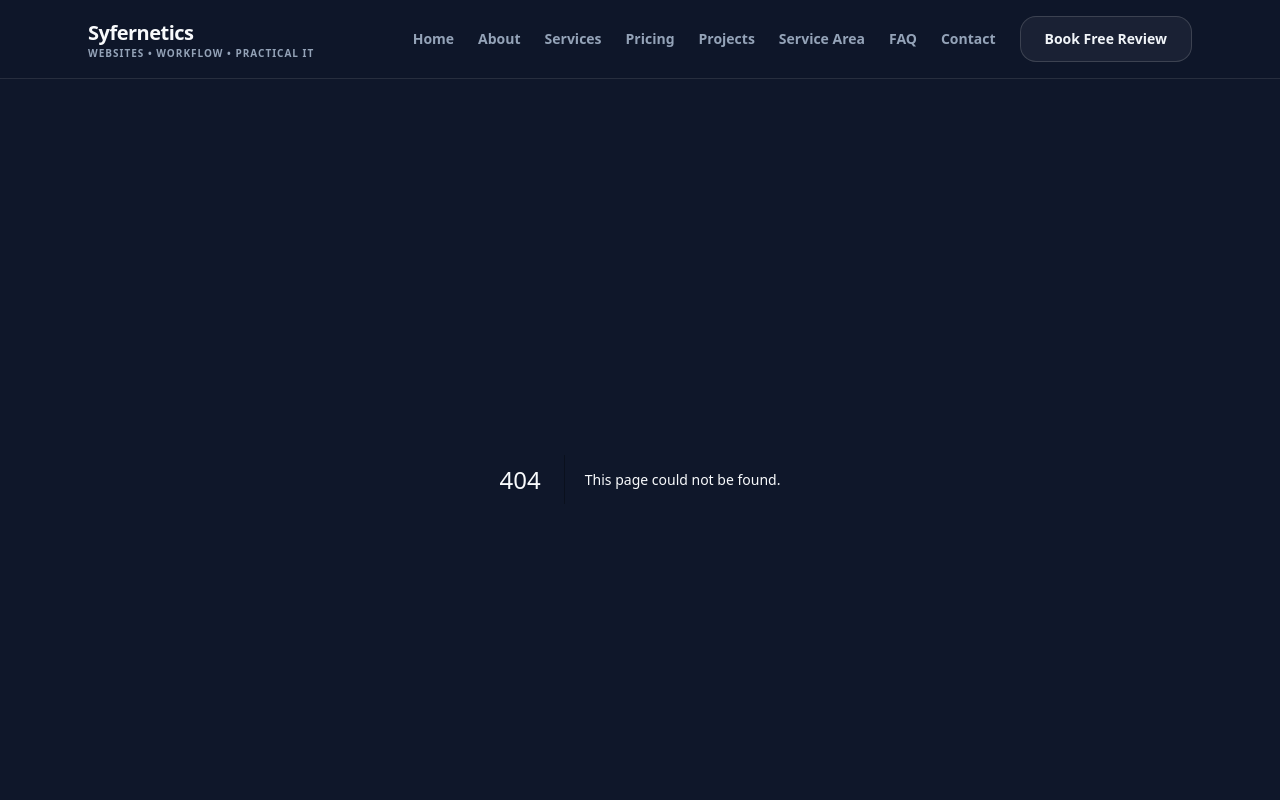
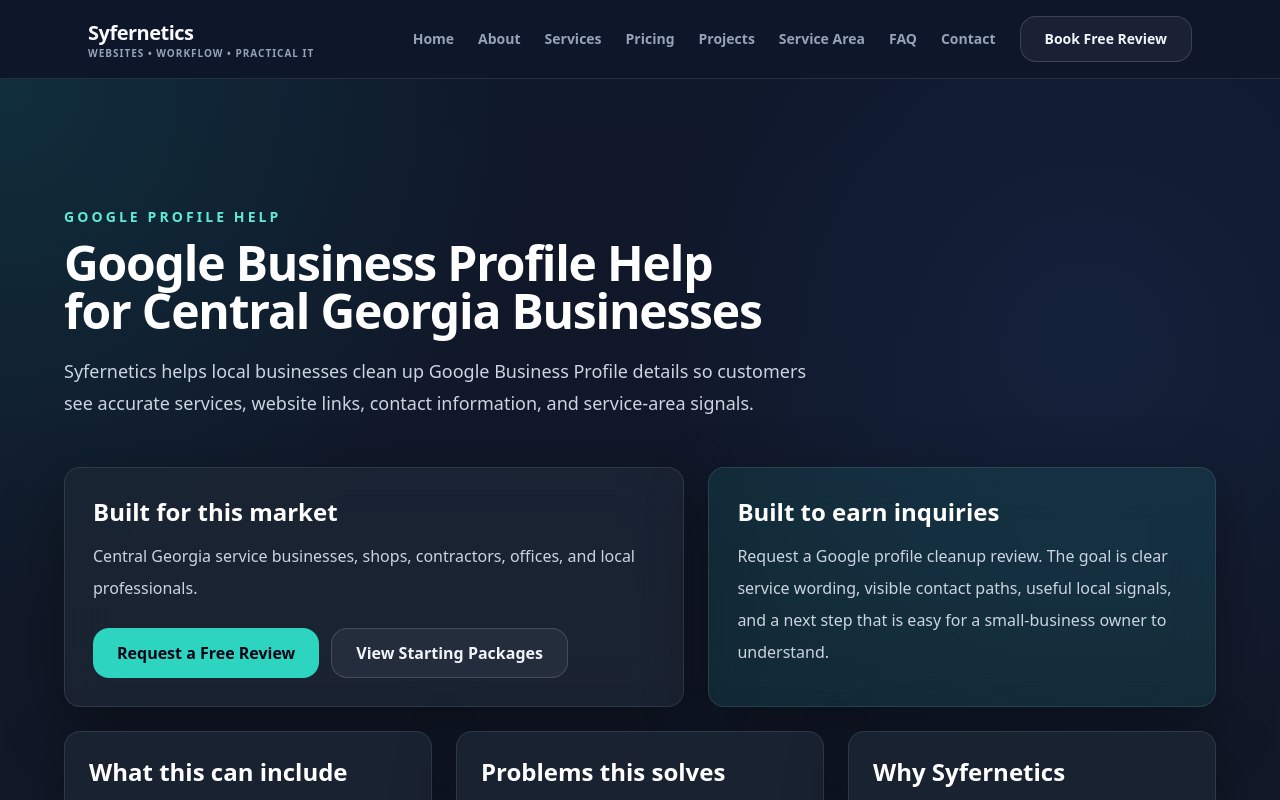
Before and after one commit to otiseduncan/Syfernetics-Home, a Next.js app: page /gbp-help-central-georgia in a window 1280 px wide. Before the commit this address had no page. Shown: the top 800 px of the page. Built offline with nearby package versions, Linux system fonts and the light colour scheme.

Commit message:
add local visibility page

```diff
--- /dev/null
+++ b/app/gbp-help-central-georgia/page.tsx
@@ -0,0 +1,15 @@
+import type { Metadata } from 'next'
+import LocalSeoPage from '@/components/LocalSeoPage'
+import { localSeoPagesBySlug } from '@/lib/localSeoPages'
+
+const page = localSeoPagesBySlug['google-business-profile-help-central-georgia']
+
+export const metadata: Metadata = {
+  title: page.title,
+  description: page.description,
+  alternates: { canonical: '/gbp-help-central-georgia' },
+}
+
+export default function Page() {
+  return <LocalSeoPage page={{ ...page, slug: 'gbp-help-central-georgia' }} />
+}
```
